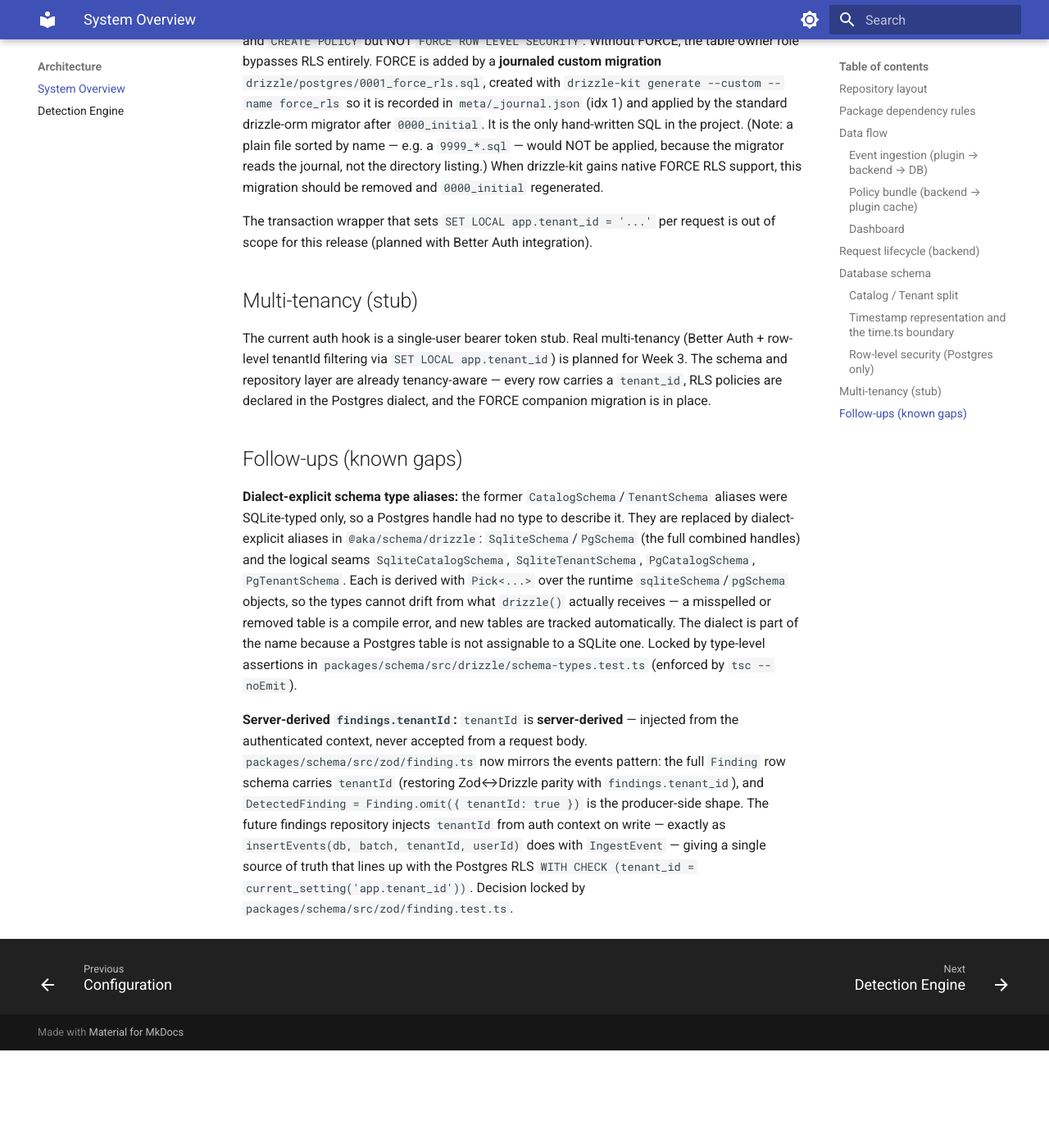
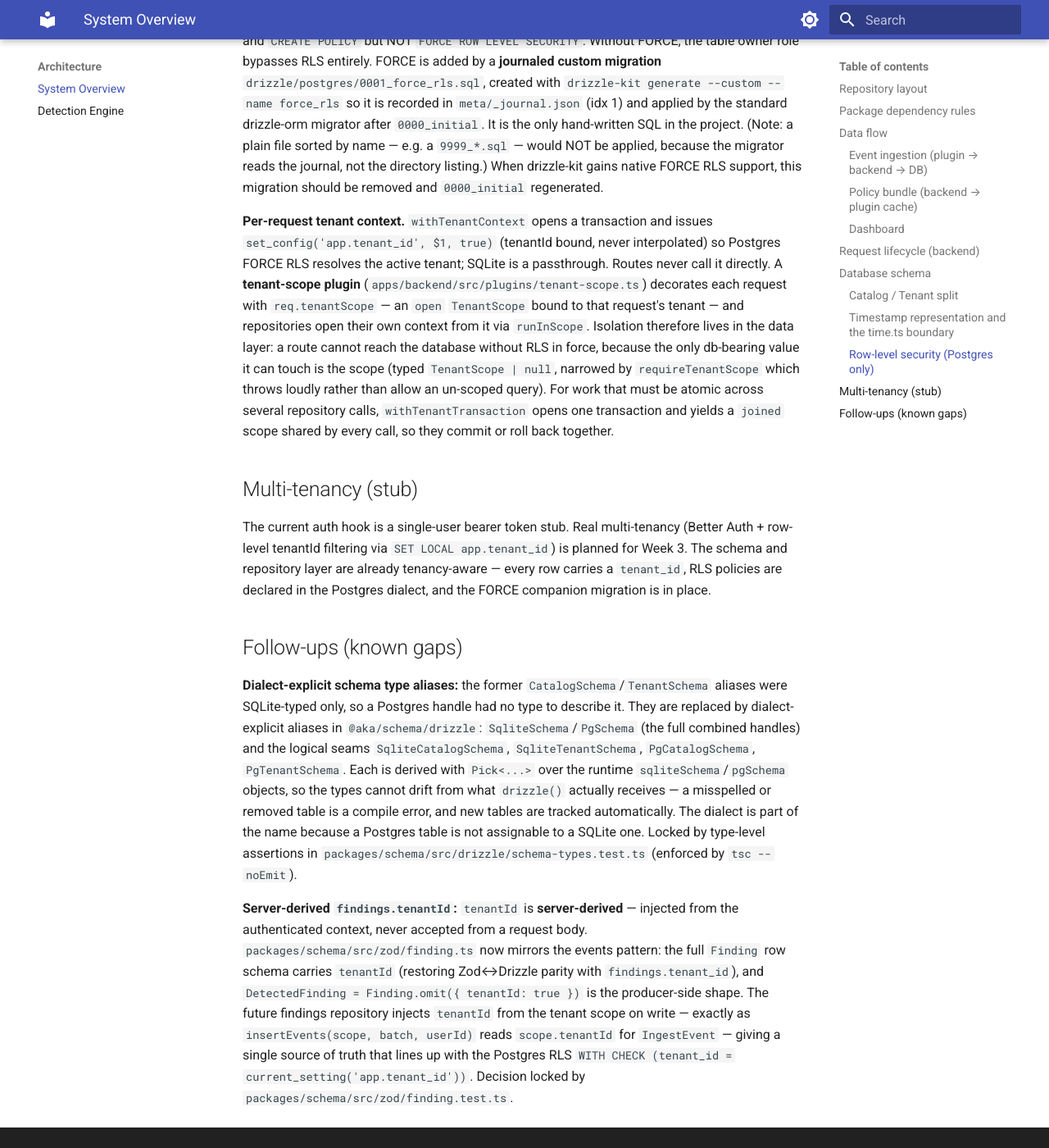
Before and after one commit to akasecurity/ai-tc-docs, an MkDocs documentation site: the page built from docs/architecture/overview.md, in a window 1280 px wide and 1400 px high, scrolled down 4676 px. Shown: the whole window at 82% size. Built offline with MkDocs 1.6.1 and Material for MkDocs 9.7.7, drawn with Linux system fonts in a browser that asks for light colours; before the commit the page ends 5957 px from its top, so only the background shows below that.

Commit message:
feat(backend): own tenant context in repos via tenant-scope plugin
Move per-request RLS isolation into the data layer. A tenant-scope
plugin decorates req.tenantScope; repositories take a TenantScope and
open their own transaction-scoped GUC via runInScope, so a route can no
longer reach the database without RLS in force -- the only db-bearing
value it can touch is the scope (TenantScope | null, narrowed by
requireTenantScope which throws rather than allow an un-scoped query).

withTenantTransaction opens one transaction and yields a joined scope
shared across repo calls, so multi-step writes commit or roll back
atomically without holding a connection for the whole request.

Routes drop the connection manager and the inline withTenantContext
wrapper; the dialect repo is selected once at app wiring time. Adds unit
coverage for runInScope/withTenantTransaction and a live-Postgres
rollback test proving two inserts on a joined scope roll back together.

```diff
--- a/docs/architecture/overview.md
+++ b/docs/architecture/overview.md
@@ -184,7 +184,7 @@ The generated migration (`drizzle/postgres/0000_*.sql`) contains:
 
 **FORCE ROW LEVEL SECURITY companion:** drizzle-kit 0.31 emits `ENABLE ROW LEVEL SECURITY` and `CREATE POLICY` but NOT `FORCE ROW LEVEL SECURITY`. Without FORCE, the table owner role bypasses RLS entirely. FORCE is added by a **journaled custom migration** `drizzle/postgres/0001_force_rls.sql`, created with `drizzle-kit generate --custom --name force_rls` so it is recorded in `meta/_journal.json` (idx 1) and applied by the standard drizzle-orm migrator after `0000_initial`. It is the only hand-written SQL in the project. (Note: a plain file sorted by name — e.g. a `9999_*.sql` — would NOT be applied, because the migrator reads the journal, not the directory listing.) When drizzle-kit gains native FORCE RLS support, this migration should be removed and `0000_initial` regenerated.
 
-The transaction wrapper that sets `SET LOCAL app.tenant_id = '...'` per request is out of scope for this release (planned with Better Auth integration).
+**Per-request tenant context.** `withTenantContext` opens a transaction and issues `set_config('app.tenant_id', $1, true)` (tenantId bound, never interpolated) so Postgres FORCE RLS resolves the active tenant; SQLite is a passthrough. Routes never call it directly. A **tenant-scope plugin** (`apps/backend/src/plugins/tenant-scope.ts`) decorates each request with `req.tenantScope` — an `open` `TenantScope` bound to that request's tenant — and repositories open their own context from it via `runInScope`. Isolation therefore lives in the data layer: a route cannot reach the database without RLS in force, because the only db-bearing value it can touch is the scope (typed `TenantScope | null`, narrowed by `requireTenantScope` which throws loudly rather than allow an un-scoped query). For work that must be atomic across several repository calls, `withTenantTransaction` opens one transaction and yields a `joined` scope shared by every call, so they commit or roll back together.
 
 ## Multi-tenancy (stub)
 
@@ -194,4 +194,4 @@ The current auth hook is a single-user bearer token stub. Real multi-tenancy (Be
 
 **Dialect-explicit schema type aliases:** the former `CatalogSchema`/`TenantSchema` aliases were SQLite-typed only, so a Postgres handle had no type to describe it. They are replaced by dialect-explicit aliases in `@aka/schema/drizzle`: `SqliteSchema`/`PgSchema` (the full combined handles) and the logical seams `SqliteCatalogSchema`, `SqliteTenantSchema`, `PgCatalogSchema`, `PgTenantSchema`. Each is derived with `Pick<...>` over the runtime `sqliteSchema`/`pgSchema` objects, so the types cannot drift from what `drizzle()` actually receives — a misspelled or removed table is a compile error, and new tables are tracked automatically. The dialect is part of the name because a Postgres table is not assignable to a SQLite one. Locked by type-level assertions in `packages/schema/src/drizzle/schema-types.test.ts` (enforced by `tsc --noEmit`).
 
-**Server-derived `findings.tenantId`:** `tenantId` is **server-derived** — injected from the authenticated context, never accepted from a request body. `packages/schema/src/zod/finding.ts` now mirrors the events pattern: the full `Finding` row schema carries `tenantId` (restoring Zod↔Drizzle parity with `findings.tenant_id`), and `DetectedFinding = Finding.omit({ tenantId: true })` is the producer-side shape. The future findings repository injects `tenantId` from auth context on write — exactly as `insertEvents(db, batch, tenantId, userId)` does with `IngestEvent` — giving a single source of truth that lines up with the Postgres RLS `WITH CHECK (tenant_id = current_setting('app.tenant_id'))`. Decision locked by `packages/schema/src/zod/finding.test.ts`.
+**Server-derived `findings.tenantId`:** `tenantId` is **server-derived** — injected from the authenticated context, never accepted from a request body. `packages/schema/src/zod/finding.ts` now mirrors the events pattern: the full `Finding` row schema carries `tenantId` (restoring Zod↔Drizzle parity with `findings.tenant_id`), and `DetectedFinding = Finding.omit({ tenantId: true })` is the producer-side shape. The future findings repository injects `tenantId` from the tenant scope on write — exactly as `insertEvents(scope, batch, userId)` reads `scope.tenantId` for `IngestEvent` — giving a single source of truth that lines up with the Postgres RLS `WITH CHECK (tenant_id = current_setting('app.tenant_id'))`. Decision locked by `packages/schema/src/zod/finding.test.ts`.
```
